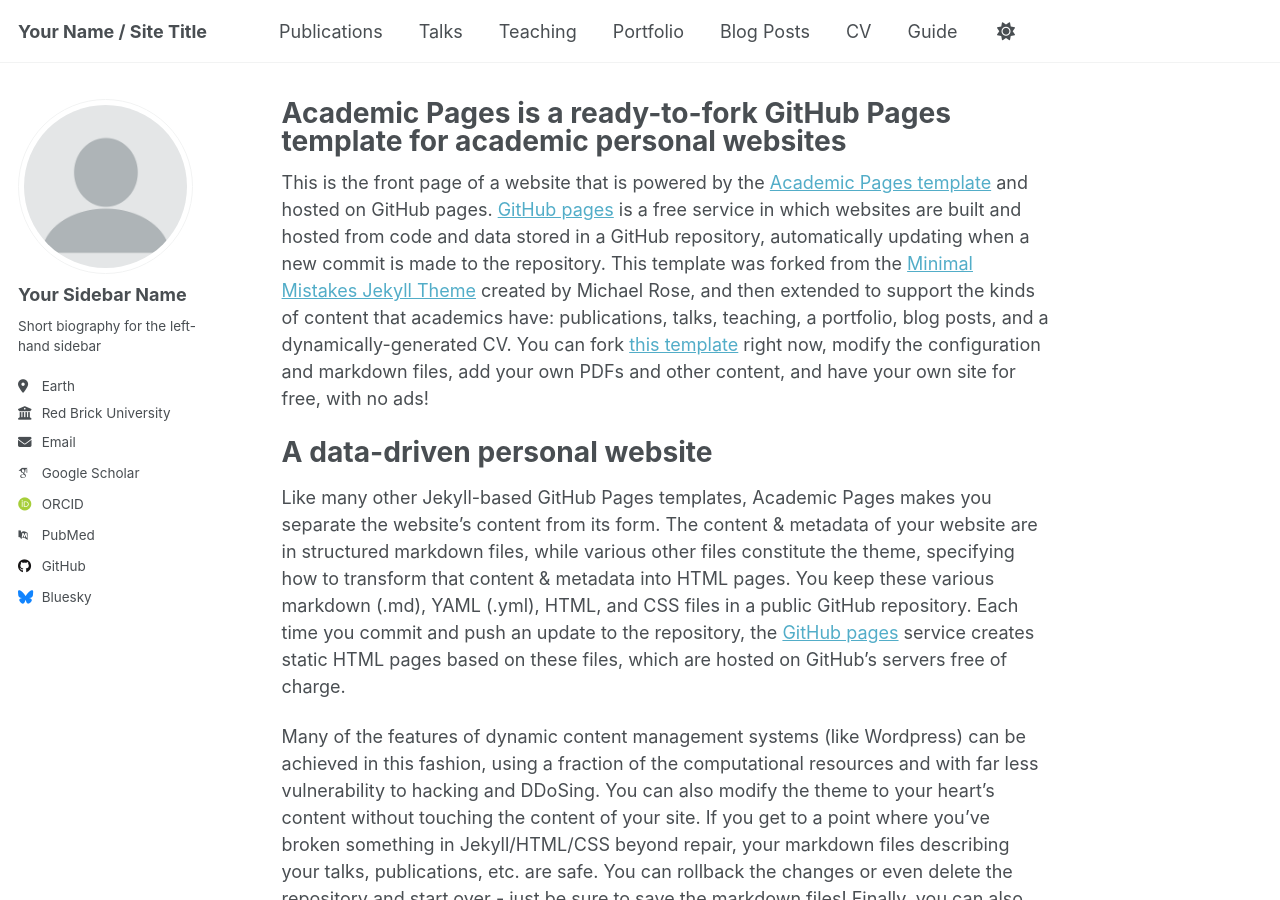
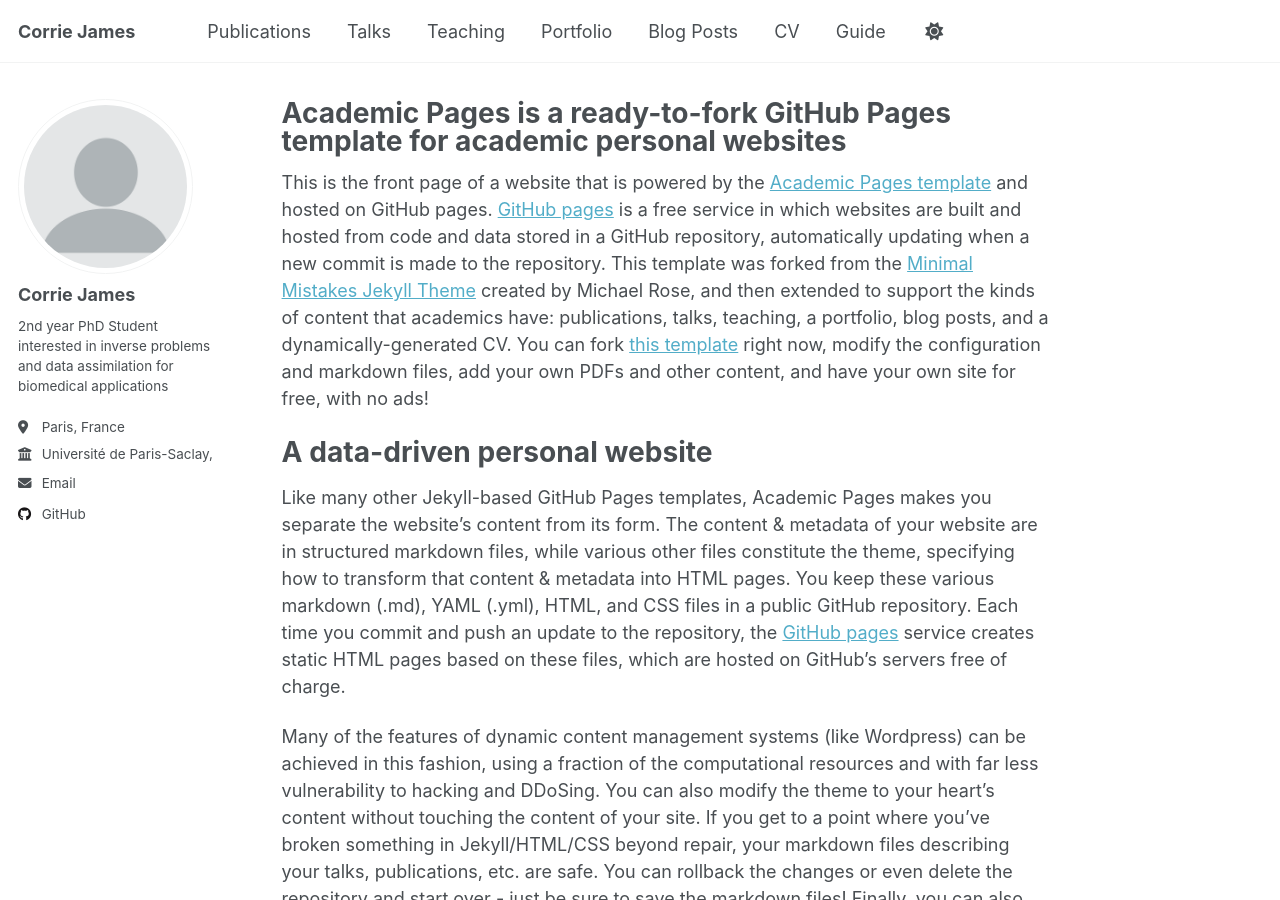
Before and after one commit to corriejames/corriejames.github.io, a Jekyll site: the page built from _pages/about.md, in a window 1280 px wide and 900 px high. Built offline with Jekyll 4.4.1, drawn with Linux system fonts in a browser that asks for light colours; some web fonts are replaced.

Commit message:
Update _config.yml

```diff
--- a/_config.yml
+++ b/_config.yml
@@ -9,11 +9,11 @@
 # Basic Site Settings
 locale                   : "en-US"
 site_theme               : "default"
-title                    : "Your Name / Site Title"
+title                    : "Corrie James"
 title_separator          : "-"
 name                     : &name "Your Name"
 description              : &description "personal description"
-url                      : https://academicpages.github.io # the base hostname & protocol for your site e.g. "https://[your GitHub username].github.io" or if you already have some other page hosted on Github then use "https://[your GitHub username].github.io/[Your Repo Name]"
+url                      : https://corriejames.github.io # the base hostname & protocol for your site e.g. "https://[your GitHub username].github.io" or if you already have some other page hosted on Github then use "https://[your GitHub username].github.io/[Your Repo Name]"
 baseurl                  : "" # the subpath of your site, e.g. "/blog"
 repository               : "academicpages/academicpages.github.io"
 
@@ -23,22 +23,22 @@ repository               : "academicpages/academicpages.github.io"
 author:
   # Biographic information
   avatar           : "profile.png"
-  name             : "Your Sidebar Name"
+  name             : "Corrie James"
   pronouns         : # example: "she/her"
-  bio              : "Short biography for the left-hand sidebar"
-  location         : "Earth"
-  employer         : "Red Brick University"
+  bio              : "2nd year PhD Student interested in inverse problems and data assimilation for biomedical applications"
+  location         : "Paris, France"
+  employer         : "Université de Paris-Saclay, UVSQ"
   uri              : # URL
-  email            : "none@example.org"
+  email            : "corrie.james@inria.fr"
 
   # Academic websites
   academia         : # URL
   arxiv            : # URL - Update with the correct link to your profile
-  googlescholar    : "https://scholar.google.com/citations?user=PS_CX0AAAAAJ"
+  googlescholar    : # "https://scholar.google.com/citations?user=PS_CX0AAAAAJ"
   impactstory      : # URL
-  orcid            : "http://orcid.org/yourorcidurl"
+  orcid            : #"http://orcid.org/yourorcidurl"
   semantic         : # URL
-  pubmed           : "https://www.ncbi.nlm.nih.gov/pubmed/?term=john+snow"
+  pubmed           : # "https://www.ncbi.nlm.nih.gov/pubmed/?term=john+snow"
   researchgate     : # URL
   scopus           : # URL
 
@@ -46,12 +46,12 @@ author:
   bitbucket        : # Username - Update with your username on the site
   codepen          : # Username
   dribbble         : # Username
-  github           : "academicpages"
+  github           : "corriejames"
   kaggle           : # Username
   stackoverflow    : # User number or user number and name (i.e., use "1" or "1/jeff-atwood")
 
   # Social media
-  bluesky          : "bsky.app" # Replace this with you Bluesky username
+  bluesky          : # "bsky.app" # Replace this with you Bluesky username
   facebook         : # Username
   flickr           : # Username
   foursquare       : # Username
```
